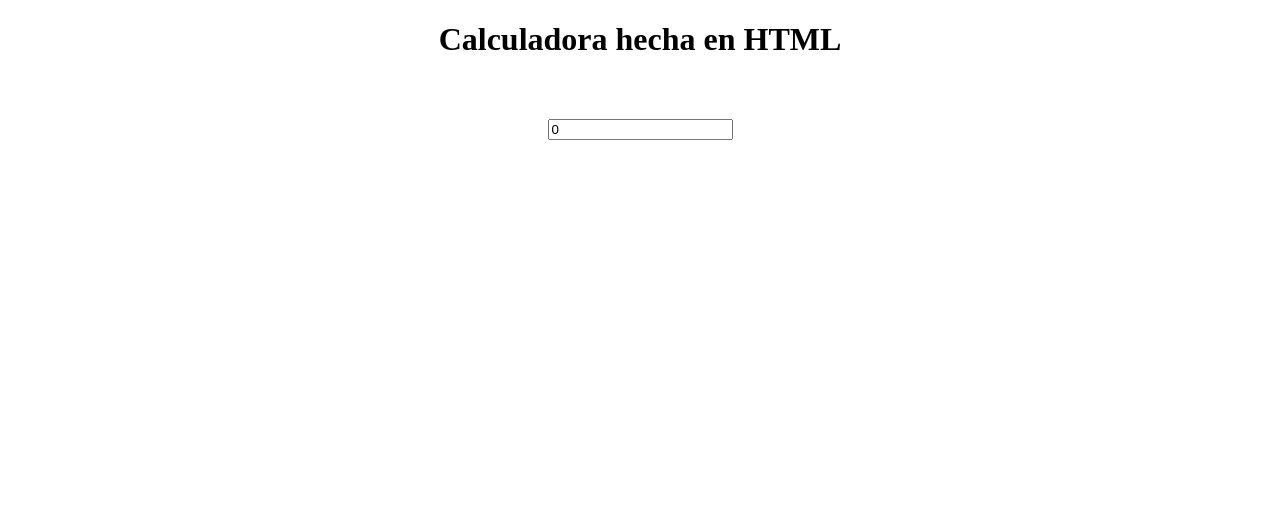
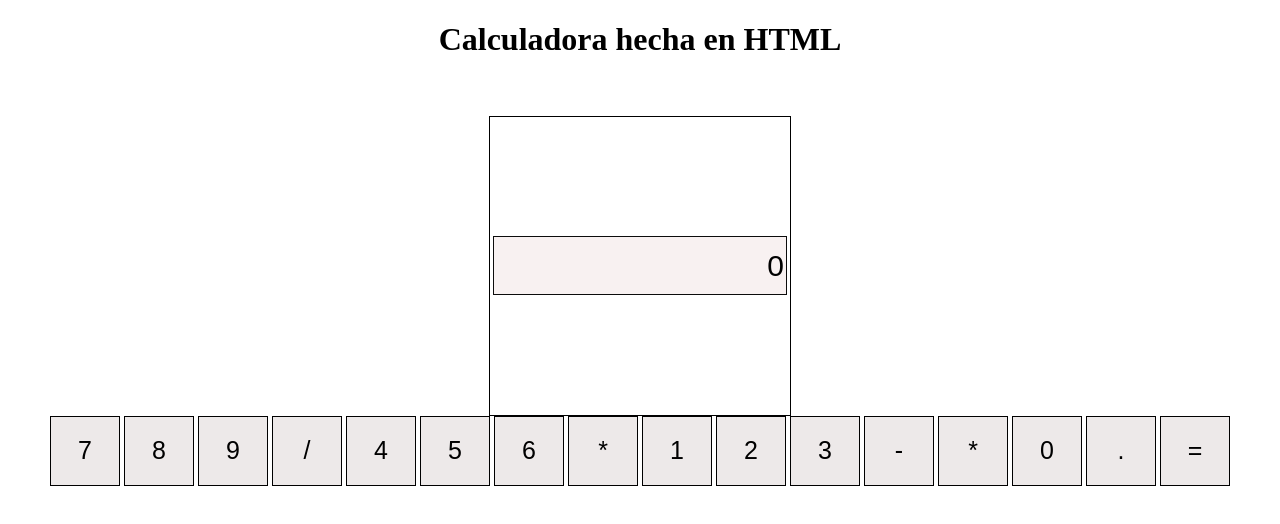
Before and after one commit to Marlen-EscLi/dise-o-de-calculadora, a plain HTML site: page index.html in a window 1280 px wide. Drawn offline with Linux system fonts and the light colour scheme.

Commit message:
se crearon los estilos en css

```diff
--- /dev/null
+++ b/estilos.css
@@ -0,0 +1,23 @@
+.tabla{
+    border: 1px solid #000000;
+    height: 300px;
+    width: 300px;
+}
+   .resultado{
+       height: 55px;
+       width: 288px;
+       text-align: right;
+       font-size: 30px;
+       border: 1px solid #0c0c0c;
+       background-color: #f8f1f1;
+
+   }
+   .boton{
+       height: 70px;
+       width: 70px;
+       border: 1px solid #000000;
+       font-family: Arial, Helvetica, sans-serif;
+       font-size: 25px;
+       background-color: hsl(0, 10%, 92%);
+
+   }
--- a/index.html
+++ b/index.html
@@ -4,6 +4,7 @@
     <meta charset="UTF-8">
     <meta name="viewport" content="width=device-width, initial-scale=1.0">
     <title>Diseño de Calculdora</title>
+    <link rel="stylesheet" href="estilos.css">
 </head>
 <body>
     <center>
@@ -18,8 +19,43 @@
             </tr>
         </thead>
     </table>
+    <tbody>
+        <tr>
+            <th>
+                <input class="boton" type="button" value="7">
+                <input class="boton" type="button" value="8">
+                <input class="boton" type="button" value="9">
+                <input class="boton" type="button" value="/">
 
+            </th>
+        </tr>
+        <tr>
+         <th>
+                <input class="boton" type="button" value="4">
+                <input class="boton" type="button" value="5">
+                <input class="boton" type="button" value="6">
+                <input class="boton" type="button" value="*">
 
+         </th>
+        </tr>
+        <tr>
+         <th>
+                <input class="boton" type="button" value="1">
+                <input class="boton" type="button" value="2">
+                <input class="boton" type="button" value="3">
+                <input class="boton" type="button" value="-">
+
+         </th>
+        </tr>
+        <tr>
+         <th>
+                <input class="boton" type="button" value="*">
+                <input class="boton" type="button" value="0">
+                <input class="boton" type="button" value=".">
+                <input class="boton" type="button" value="=">
+
+        </tr>
+    </tbody>
     </center>
 </body>
 </html>
```
Also changed, not shown: 1 other file.
